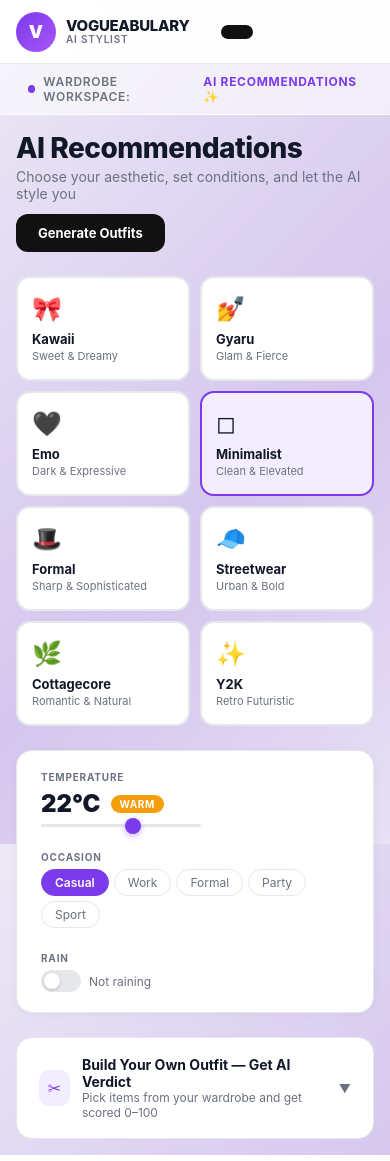
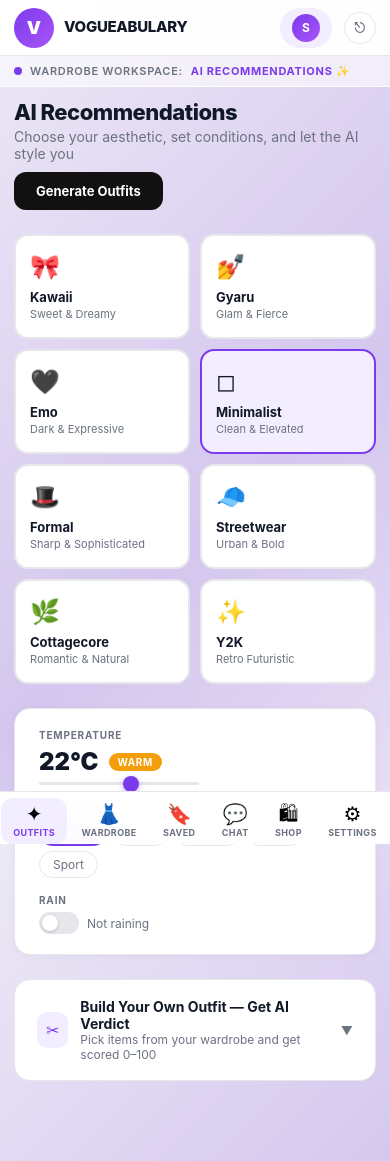
Before and after one commit to janvisanger22-dotcom/VOCABBULARY, a Flask app: page / in a window 390 px wide. Run offline with Flask 3, Linux system fonts and the light colour scheme; the visitor is signed in with stand-in values (Sample User, id 1); data that the repository does not hold is empty.

Commit message:
Add mobile bottom nav, fix responsive layout, add Google Client ID local config

```diff
--- a/ui/app.py
+++ b/ui/app.py
@@ -22,6 +22,9 @@ except ImportError:
 
 app = Flask(__name__)
 app.secret_key = os.environ.get('SECRET_KEY', 'vouge-luxury-secret-2024')
+
+# Set your Google Client ID here for local development, or use the env var on Render
+_LOCAL_GOOGLE_CLIENT_ID = ''  # paste your Client ID between the quotes
 
 DATA_DIR         = os.path.abspath(os.path.join(os.path.dirname(__file__), '..', 'data'))
 WARDROBE_FILE    = os.path.join(DATA_DIR, 'wardrobe.json')   # default items for new users
@@ -459,7 +462,7 @@ def rule_chat(msg, style, wardrobe, color_season=None, body_type=None):
 def login_page():
     if 'username' in session:
         return redirect('/')
-    google_client_id = os.environ.get('GOOGLE_CLIENT_ID', '')
+    google_client_id = os.environ.get('GOOGLE_CLIENT_ID', '') or _LOCAL_GOOGLE_CLIENT_ID
     return render_template('login.html', google_client_id=google_client_id)
 
 @app.route('/api/auth/google', methods=['POST'])
--- a/ui/templates/index.html
+++ b/ui/templates/index.html
@@ -299,7 +299,74 @@ input[type=range]::-webkit-slider-thumb{-webkit-appearance:none;width:16px;heigh
 .badge{display:flex;align-items:center;gap:5px;padding:4px 10px;border-radius:20px;font-size:11px;font-weight:600;border:1.5px solid var(--border);background:var(--ac-light);color:var(--ac)}
 
 @media(max-width:1000px){.style-grid{grid-template-columns:repeat(2,1fr)}.wlayout{grid-template-columns:1fr}.shop-grid{grid-template-columns:1fr}.profile-layout{grid-template-columns:1fr}.bt-grid{grid-template-columns:repeat(3,1fr)}.ob-grid{grid-template-columns:repeat(2,1fr)}}
-@media(max-width:640px){.main{padding:16px}.nav{padding:0 16px}.caps-stats{grid-template-columns:repeat(2,1fr)}.nt span{display:none}}
+
+/* ── MOBILE ─────────────────────────────────────────────────────────────────── */
+/* Bottom nav bar */
+.mob-nav{display:none;position:fixed;bottom:0;left:0;right:0;z-index:200;background:rgba(255,255,255,.97);backdrop-filter:blur(20px);border-top:1px solid var(--border);padding:6px 0 env(safe-area-inset-bottom,6px)}
+.mob-nav-inner{display:flex;justify-content:space-around;align-items:center}
+.mn-btn{display:flex;flex-direction:column;align-items:center;gap:3px;padding:6px 12px;background:none;border:none;cursor:pointer;font-family:var(--fn);border-radius:12px;transition:.15s;min-width:48px}
+.mn-btn.on{background:var(--ac-light)}
+.mn-icon{font-size:20px;line-height:1}
+.mn-lbl{font-size:9px;font-weight:700;color:var(--mt);text-transform:uppercase;letter-spacing:.4px}
+.mn-btn.on .mn-lbl{color:var(--ac)}
+
+@media(max-width:640px){
+  /* Hide desktop nav tabs, show mobile bottom nav */
+  .nav-tabs{display:none}
+  .mob-nav{display:block}
+  .user-chip .user-info{display:none}
+  .profile-badges{display:none}
+  .nav{padding:0 14px;height:56px}
+  .nav-brand-sub{display:none}
+  .workspace-bar{margin-top:56px;padding:8px 14px;font-size:11px}
+  .main{padding:12px 14px;padding-bottom:80px}
+
+  /* Fix chat height for mobile */
+  .chat-wrap{height:calc(100vh - 200px)}
+
+  /* Caps stats 2 cols on mobile */
+  .caps-stats{grid-template-columns:repeat(2,1fr)}
+
+  /* Style grid 2 cols */
+  .style-grid{grid-template-columns:repeat(2,1fr)}
+
+  /* Outfit builder grid single col */
+  .ob-grid{grid-template-columns:repeat(2,1fr)}
+
+  /* Body type grid 2 cols */
+  .bt-grid{grid-template-columns:repeat(3,1fr)}
+
+  /* Season grid 1 col */
+  .season-grid{grid-template-columns:1fr 1fr}
+
+  /* Outfit cards stack */
+  .outfits-wrap{flex-direction:column}
+  .oc{min-width:unset}
+
+  /* Controls stack */
+  .ctrl-card{flex-direction:column;align-items:flex-start;gap:16px}
+
+  /* Page header stack */
+  .page-hdr{flex-direction:column;gap:10px}
+
+  /* Shop grid single col */
+  .shop-grid{grid-template-columns:1fr}
+
+  /* Verdict sections stack */
+  .verdict-sections{grid-template-columns:1fr}
+  .two-col{grid-template-columns:1fr}
+  .quiz-opts{grid-template-columns:1fr}
+
+  /* Wardrobe grid bigger cards */
+  .wgrid{grid-template-columns:repeat(auto-fill,minmax(130px,1fr))}
+
+  /* Search bar stack */
+  .search-bar{gap:8px}
+  .search-input-wrap{min-width:unset}
+
+  /* Page title smaller */
+  .page-title{font-size:22px}
+}
 </style>
 </head>
 <body>
@@ -589,8 +656,13 @@ const WS_LABELS = {recs:'AI Recommendations ✨',wardrobe:'My Wardrobe ✨',save
 function tab(id, btn) {
   document.querySelectorAll('.tab-content').forEach(t=>t.classList.remove('on'));
   document.querySelectorAll('.nt').forEach(b=>b.classList.remove('on'));
+  document.querySelectorAll('.mn-btn').forEach(b=>b.classList.remove('on'));
   document.getElementById('t-'+id).classList.add('on');
-  btn.classList.add('on');
+  if(btn) btn.classList.add('on');
+  // sync desktop tab
+  document.querySelectorAll('.nt').forEach(b=>{if(b.getAttribute('onclick')&&b.getAttribute('onclick').includes("'"+id+"'"))b.classList.add('on');});
+  // sync mobile tab
+  document.querySelectorAll('.mn-btn').forEach(b=>{if(b.dataset.tab===id)b.classList.add('on');});
   document.getElementById('wsLabel').textContent = WS_LABELS[id]||'';
   if(id==='wardrobe') loadWardrobe();
   if(id==='shop') loadShop(curStyle);
@@ -899,6 +971,33 @@ function selectBody(key){
 // ── Init ──────────────────────────────────────────────────────────────────────
 initChat();
 loadSavedOutfits();
+
+// ── Mobile bottom nav ────────────────────────────────────────────────────────
+function mobTab(name, btn) { tab(name, btn); }
 </script>
+
+<!-- MOBILE BOTTOM NAV -->
+<nav class="mob-nav">
+  <div class="mob-nav-inner">
+    <button class="mn-btn on" data-tab="recs" onclick="mobTab('recs',this)">
+      <span class="mn-icon">✦</span><span class="mn-lbl">Outfits</span>
+    </button>
+    <button class="mn-btn" data-tab="wardrobe" onclick="mobTab('wardrobe',this)">
+      <span class="mn-icon">👗</span><span class="mn-lbl">Wardrobe</span>
+    </button>
+    <button class="mn-btn" data-tab="saved" onclick="mobTab('saved',this)">
+      <span class="mn-icon">🔖</span><span class="mn-lbl">Saved</span>
+    </button>
+    <button class="mn-btn" data-tab="chat" onclick="mobTab('chat',this)">
+      <span class="mn-icon">💬</span><span class="mn-lbl">Chat</span>
+    </button>
+    <button class="mn-btn" data-tab="shop" onclick="mobTab('shop',this)">
+      <span class="mn-icon">🛍</span><span class="mn-lbl">Shop</span>
+    </button>
+    <button class="mn-btn" data-tab="profile" onclick="mobTab('profile',this)">
+      <span class="mn-icon">⚙</span><span class="mn-lbl">Settings</span>
+    </button>
+  </div>
+</nav>
 </body>
 </html>
```
